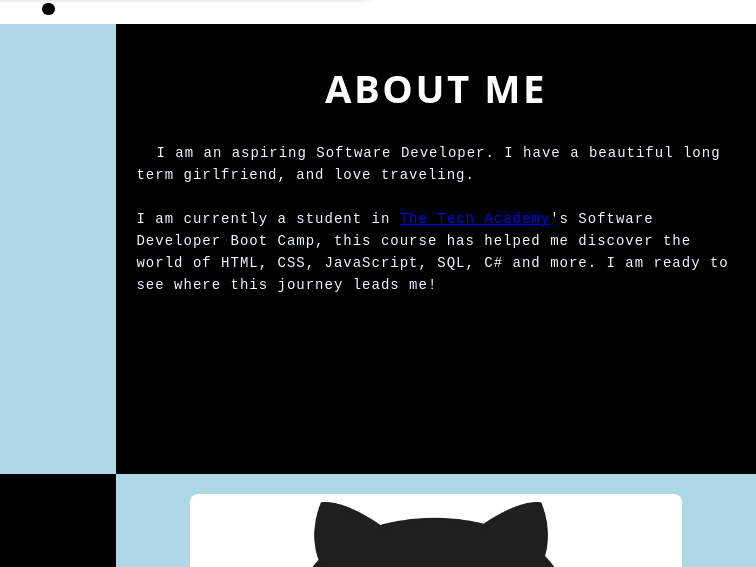
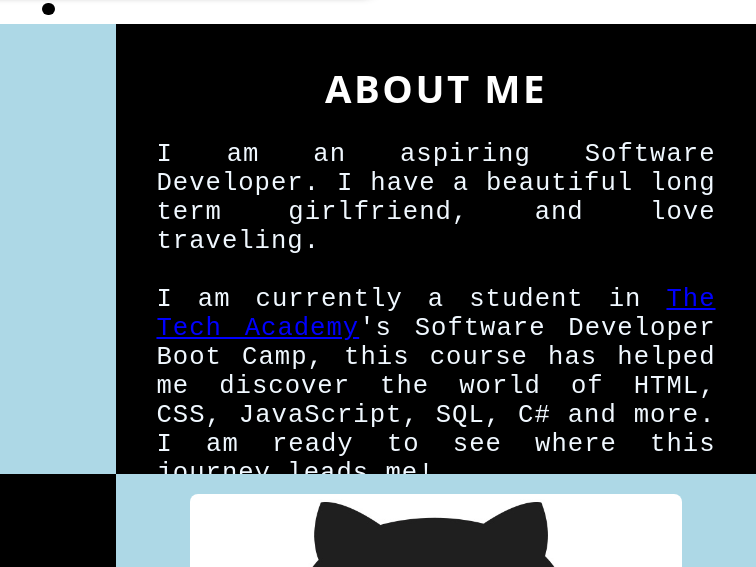
Before and after one commit to H-Grayson/PortfolioPage, a plain HTML site: page index.html in a window 1280 px wide. Shown: the part 1018-1585 px from the top of the page, 524-1280 px from the left. Drawn offline with Linux system fonts and the light colour scheme.

Commit message:
Update index.html

```diff
--- a/index.html
+++ b/index.html
@@ -108,14 +108,14 @@
             <!--Right column-->
             <div class="Column_1">
                 <h1>About Me</h1>
-                <p1>
+                <p>
                     I am an aspiring Software Developer. I have a beautiful long term girlfriend, and love traveling.
                     <br>
                     <br>I am currently a student in <a href="https://www.learncodinganywhere.com/" target="_blank">The Tech Academy</a>'s Software Developer Boot Camp,
                     this course has helped me discover the world of HTML, CSS, JavaScript, SQL, C# and more. I am ready to see where this journey leads me!
                     <br>
                     <br>
-                </p1>
+                </p>
             </div>
         </div>
 
```
